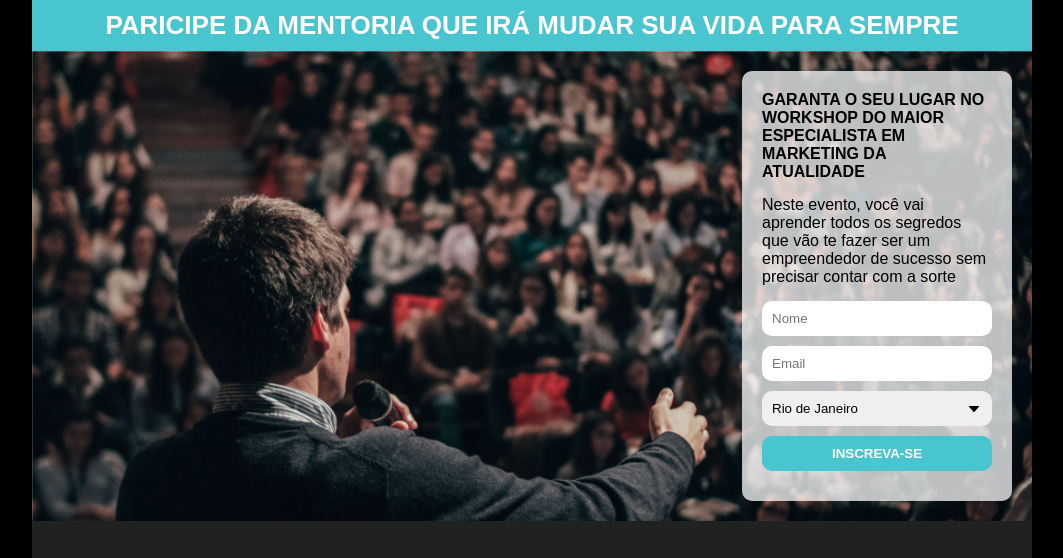
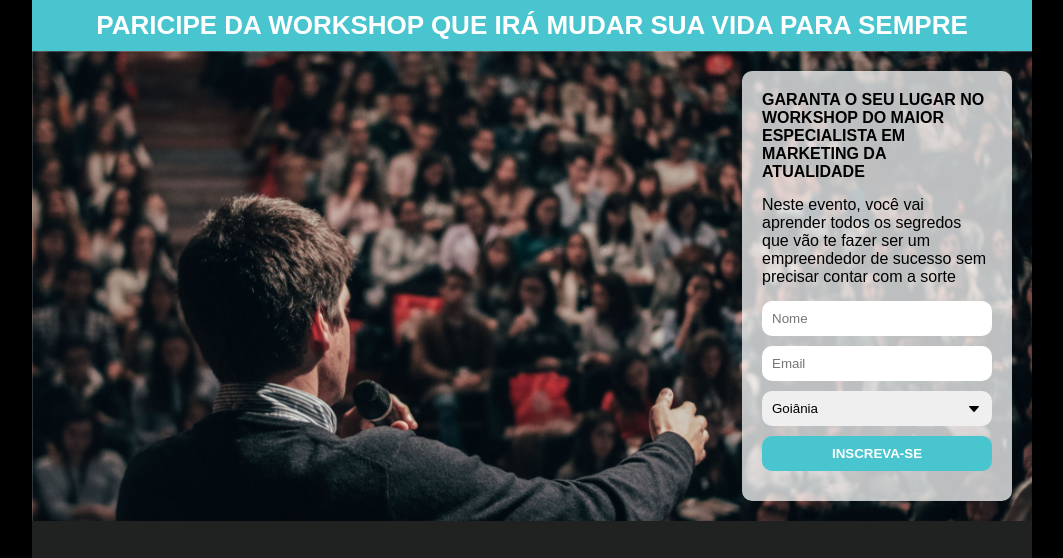
Before and after one commit to Bollela21/pgcapturagit, a plain HTML site: page index.html in a window 1280 px wide. Shown: the top 558 px of the page, without its empty margins (108-1171 px from the left). Drawn offline with Linux system fonts and the light colour scheme.

Commit message:
commit in
Mudança do title e option

```diff
--- a/index.html
+++ b/index.html
@@ -15,7 +15,7 @@
 <body>
     <div class="container">
         <header>
-            <h1 class="title"> PARICIPE DA MENTORIA QUE IRÁ MUDAR SUA VIDA PARA SEMPRE</h1>
+            <h1 class="title"> PARICIPE DA WORKSHOP QUE IRÁ MUDAR SUA VIDA PARA SEMPRE</h1>
         </header>
         <section>
             <div class="formContainer">
@@ -31,7 +31,7 @@
                     <input id="name" name="FNAME" type="text" placeholder="Nome">
                     <input id="email" name="EMAIL" type="text" placeholder="Email">
                     <select name="PLACE">
-                        <option value="rj">Rio de Janeiro</option>
+                        <option value="go">Goiânia</option>
                         <option value="sp">São Paulo</option>
                         <option value="mg">Minas Gerais</option>
                         <option value="es">Espiríto Santo</option>
```
